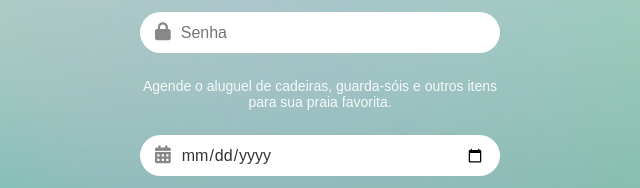
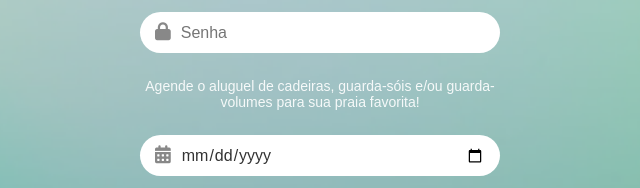
Before and after one commit to 1liviap/projeto, a plain HTML site: page Projeto/login.html in a window 1280 px wide. Shown: the part 322-510 px from the top of the page, 320-960 px from the left. Drawn offline with Linux system fonts and the light colour scheme.

Commit message:
Add files via upload

```diff
--- a/Projeto/login.html
+++ b/Projeto/login.html
@@ -36,7 +36,7 @@
   </div>
 
   <!-- Frase informativa -->
-  <p class="info-text">Agende o aluguel de cadeiras, guarda-sóis e outros itens para sua praia favorita.</p>
+  <p class="info-text">Agende o aluguel de cadeiras, guarda-sóis e/ou guarda-volumes para sua praia favorita!</p>
 
   <div class="input-group">
     <span><i class="fas fa-calendar-alt"></i></span>
```
